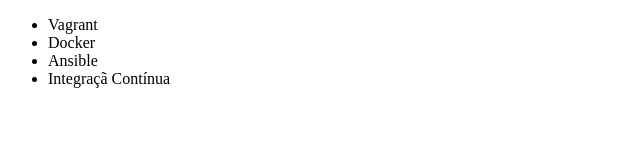
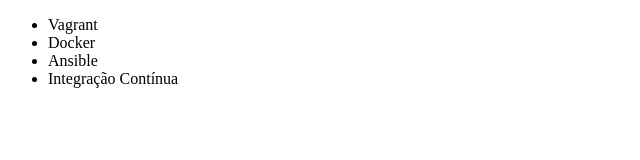
Before and after one commit to Rsrj10/alura-git, a plain HTML site: page index.html in a window 1280 px wide. Shown: the full height of the page, 0-640 px from the left. Drawn offline with Linux system fonts and the light colour scheme.

Commit message:
Concertado o erro

```diff
--- a/index.html
+++ b/index.html
@@ -9,7 +9,7 @@
         <li>Vagrant</li>
         <li>Docker</li>
         <li>Ansible</li>
-        <li>Integraçã Contínua</li>
+        <li>Integração Contínua</li>
     </ul>
 </body>
 </html>
```
